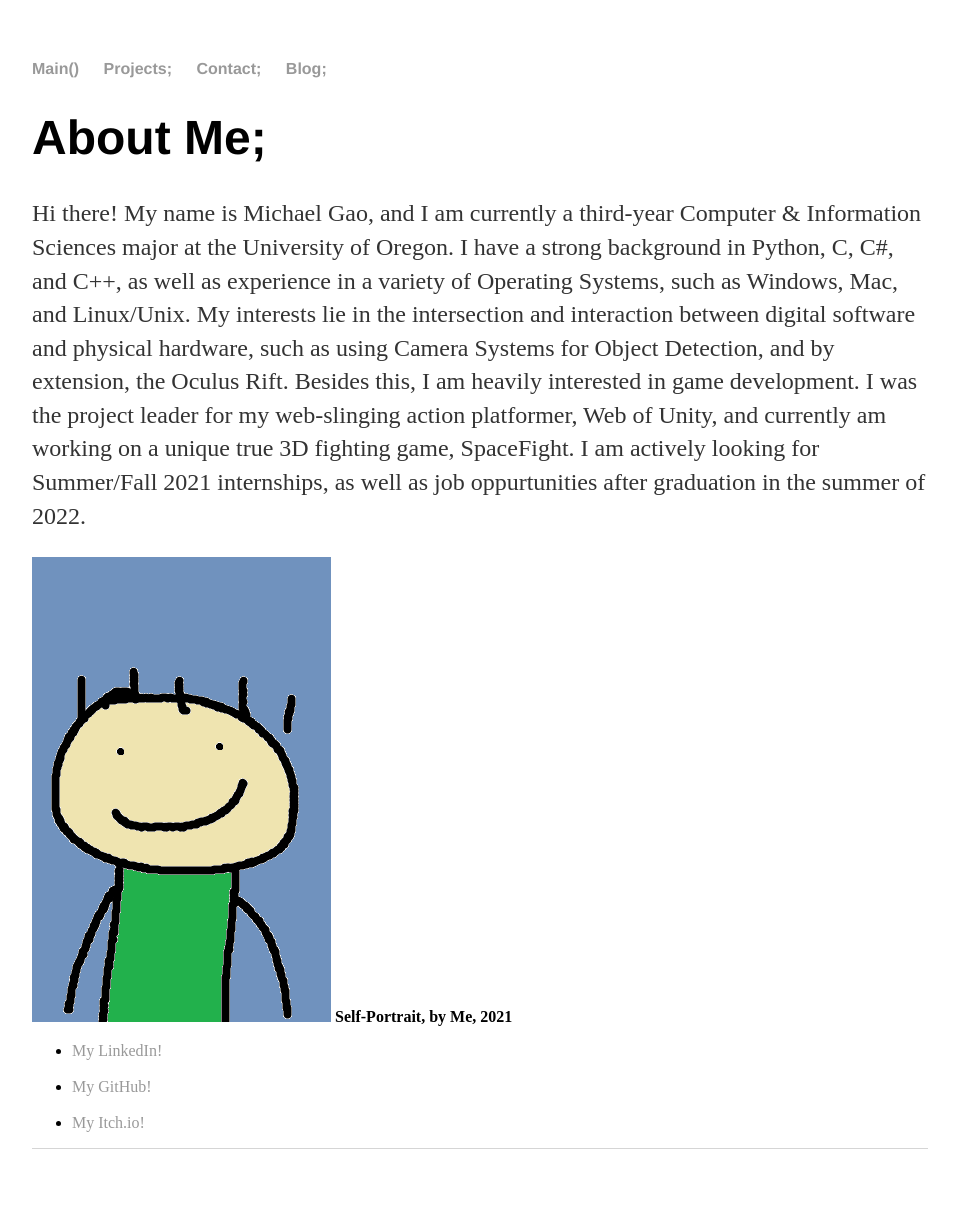
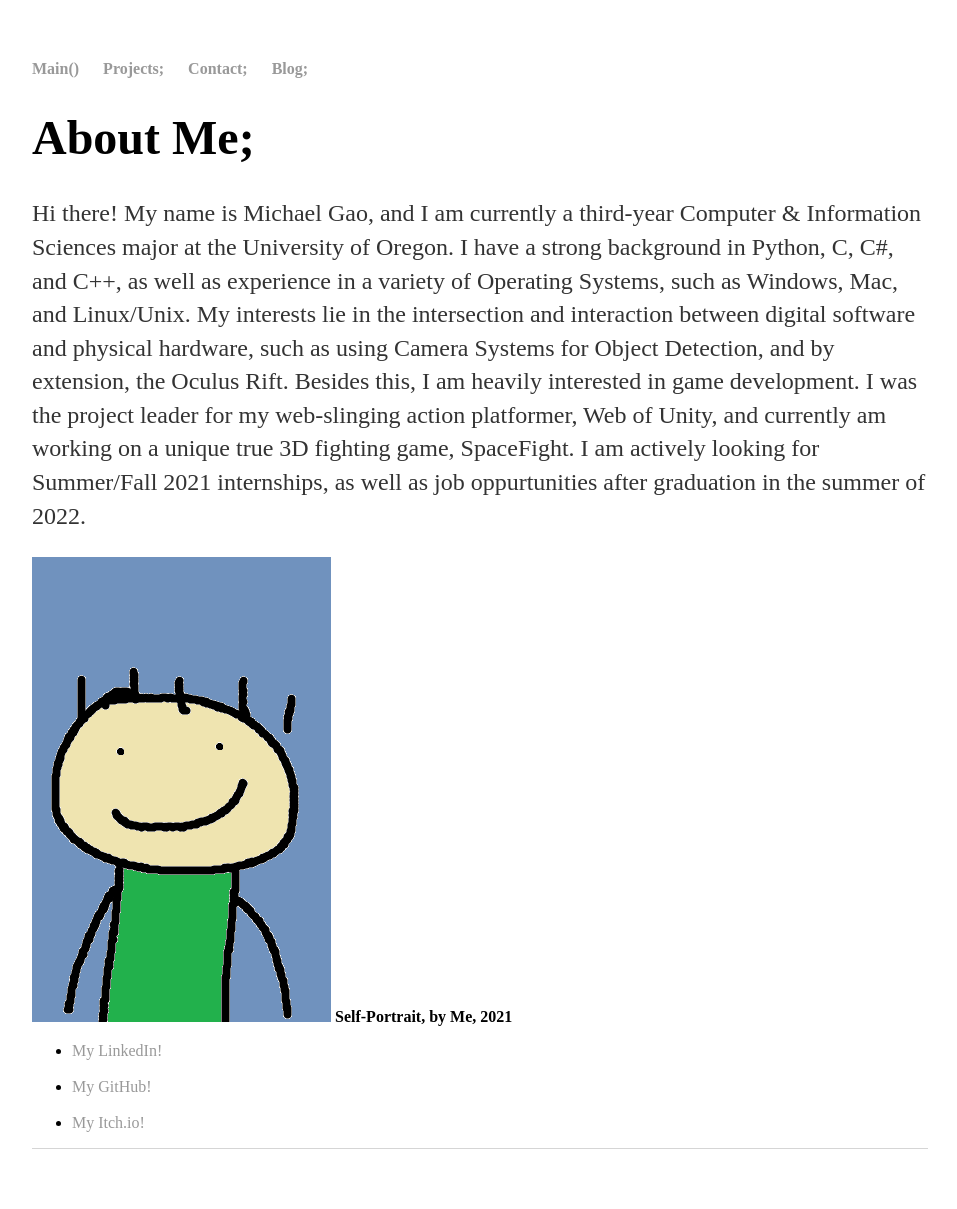
Before and after one commit to michael-c-gao/WebsiteOfMichael, a Jekyll site: the page built from index.html, in a window 1280 px wide. Shown: the whole page, without its empty margins (160-1117 px from the left). Built offline with Jekyll 4.4.1, drawn with Linux system fonts in a browser that asks for light colours.

Commit message:
Update main.css

```diff
--- a/css/main.css
+++ b/css/main.css
@@ -3,7 +3,7 @@ body {
     width: 70%;
 }
 nav ul, footer ul {
-    font-family:'Helvetica';
+    /*--font-family:'Helvetica';*/
     padding: 0px;
     list-style: none;
     font-weight: bold;
@@ -21,7 +21,7 @@ a:hover {
 }
 h1 {
     font-size: 3em;
-    font-family:'Helvetica';
+   /* font-family:'Helvetica';*/
 }
 p {
     font-size: 1.5em;
```
